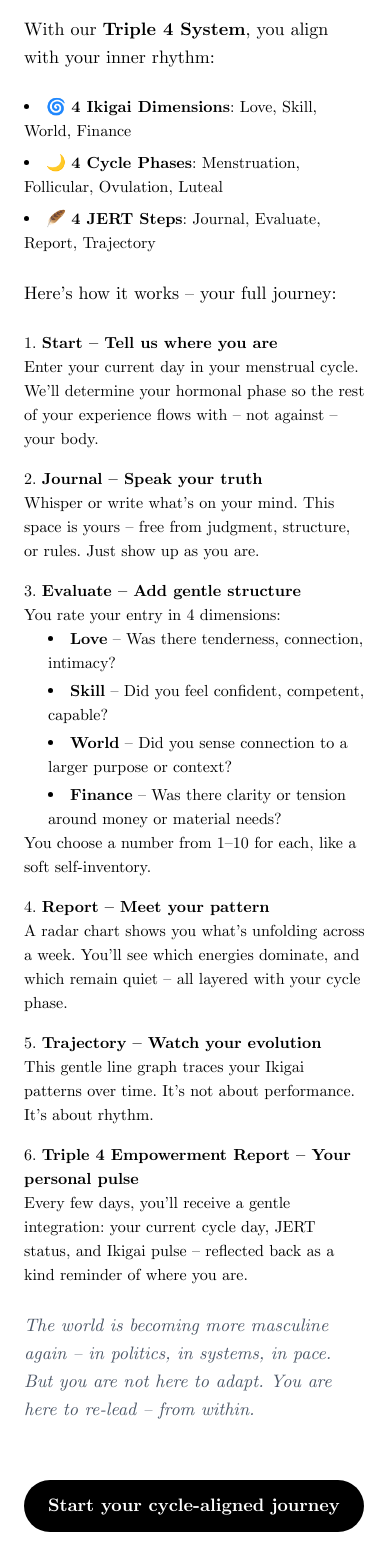
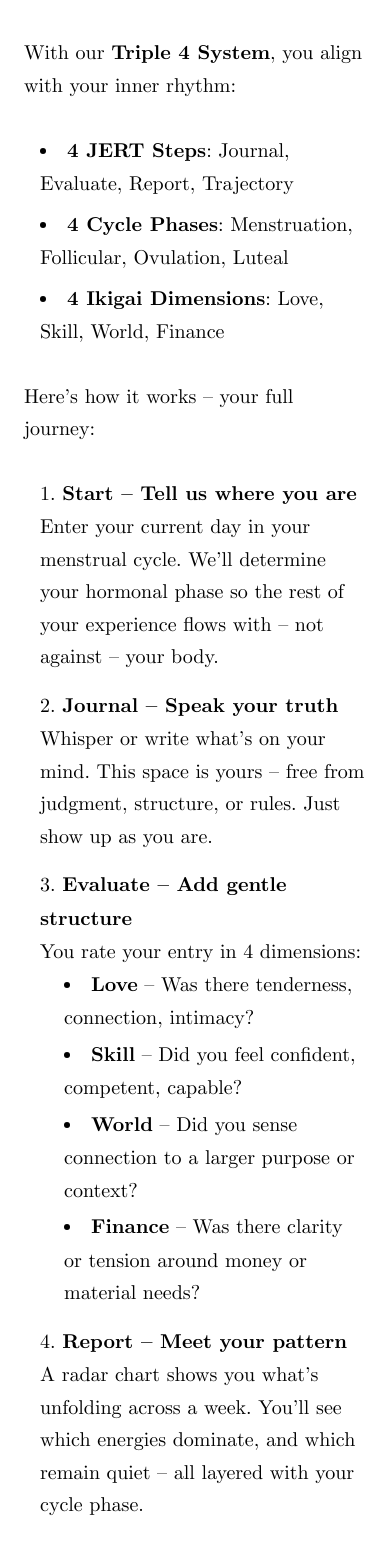
Before and after one commit to DrMvF/ikigaistrategist, a Next.js app: page /invitation in a window 390 px wide. Shown: the part 444-1988 px from the top of the page. Built offline with nearby package versions, Linux system fonts and the light colour scheme.

Commit message:
Finalize invitation page with responsive text and analytics

```diff
--- a/app/invitation/page.tsx
+++ b/app/invitation/page.tsx
@@ -1,34 +1,35 @@
-"use client";
+'use client';
 
 import Link from "next/link";
+import { track } from "@vercel/analytics";
 
 export default function InvitationPage() {
   return (
     <div className="flex flex-col items-center justify-center min-h-screen px-6 sm:px-20 py-20 font-cm text-black dark:text-white bg-white dark:bg-black">
-      <main className="max-w-3xl w-full text-left space-y-6">
-        <h1 className="text-4xl sm:text-5xl font-bold leading-tight">
+      <main className="max-w-3xl w-full text-left space-y-8 text-xl sm:text-2xl leading-relaxed">
+        <h1 className="text-3xl sm:text-4xl font-bold">
           Hormonally. Emotionally. Meaningfully.
         </h1>
 
-        <p className="text-xl">
+        <p>
           <strong>Ikigai Strategist for Women</strong> is a radically simple, deeply powerful habit tracker – designed for cyclical clarity. It’s built for you if you’ve ever felt overwhelmed by linear systems, uninspired by generic apps, or just... out of sync.
         </p>
 
-        <p className="text-lg">
+        <p>
           With our <strong>Triple 4 System</strong>, you align with your inner rhythm:
         </p>
 
-        <ul className="list-disc list-inside space-y-2">
-          <li>🌀 <strong>4 Ikigai Dimensions</strong>: Love, Skill, World, Finance</li>
-          <li>🌙 <strong>4 Cycle Phases</strong>: Menstruation, Follicular, Ovulation, Luteal</li>
-          <li>🪶 <strong>4 JERT Steps</strong>: Journal, Evaluate, Report, Trajectory</li>
+        <ul className="list-disc list-inside ml-4 space-y-2">
+          <li><strong>4 JERT Steps</strong>: Journal, Evaluate, Report, Trajectory</li>
+          <li><strong>4 Cycle Phases</strong>: Menstruation, Follicular, Ovulation, Luteal</li>
+          <li><strong>4 Ikigai Dimensions</strong>: Love, Skill, World, Finance</li>
         </ul>
 
-        <p className="text-lg">
+        <p>
           Here’s how it works – your full journey:
         </p>
 
-        <ol className="list-decimal list-inside space-y-4">
+        <ol className="list-decimal list-inside ml-4 space-y-4">
           <li>
             <strong>Start – Tell us where you are</strong><br />
             Enter your current day in your menstrual cycle. We’ll determine your hormonal phase so the rest of your experience flows with – not against – your body.
@@ -46,7 +47,6 @@ export default function InvitationPage() {
               <li><strong>World</strong> – Did you sense connection to a larger purpose or context?</li>
               <li><strong>Finance</strong> – Was there clarity or tension around money or material needs?</li>
             </ul>
-            You choose a number from 1–10 for each, like a soft self-inventory.
           </li>
           <li>
             <strong>Report – Meet your pattern</strong><br />
@@ -62,17 +62,20 @@ export default function InvitationPage() {
           </li>
         </ol>
 
-        <p className="text-lg italic text-gray-600 dark:text-gray-400">
+        <p className="italic text-gray-600 dark:text-gray-400">
           The world is becoming more masculine again – in politics, in systems, in pace. But you are not here to adapt. You are here to re-lead – from within.
         </p>
 
         <div className="pt-8">
-          <Link
-            href="/onboarding"
+          <button
+            onClick={() => {
+              track("invitation_start_clicked");
+              window.location.href = "/onboarding";
+            }}
             className="inline-block px-6 py-3 text-lg font-semibold text-white bg-black rounded-full hover:bg-gray-800 dark:bg-white dark:text-black dark:hover:bg-gray-200 transition"
           >
             Start your cycle-aligned journey
-          </Link>
+          </button>
         </div>
       </main>
     </div>
--- a/app/start/page.tsx
+++ b/app/start/page.tsx
@@ -23,10 +23,10 @@ export default function StartPage() {
         </p>
 
         <a
-          href="/onboarding"
+          href="/invitation"
           className="cursor-pointer rounded-full bg-black text-white px-6 py-3 text-lg sm:text-xl text-center hover:bg-[#383838] transition-colors dark:bg-white dark:text-black dark:hover:bg-[#e5e5e5]"
         >
-          Begin with your cycle
+          Learn how it works
         </a>
       </main>
     </div>
```
